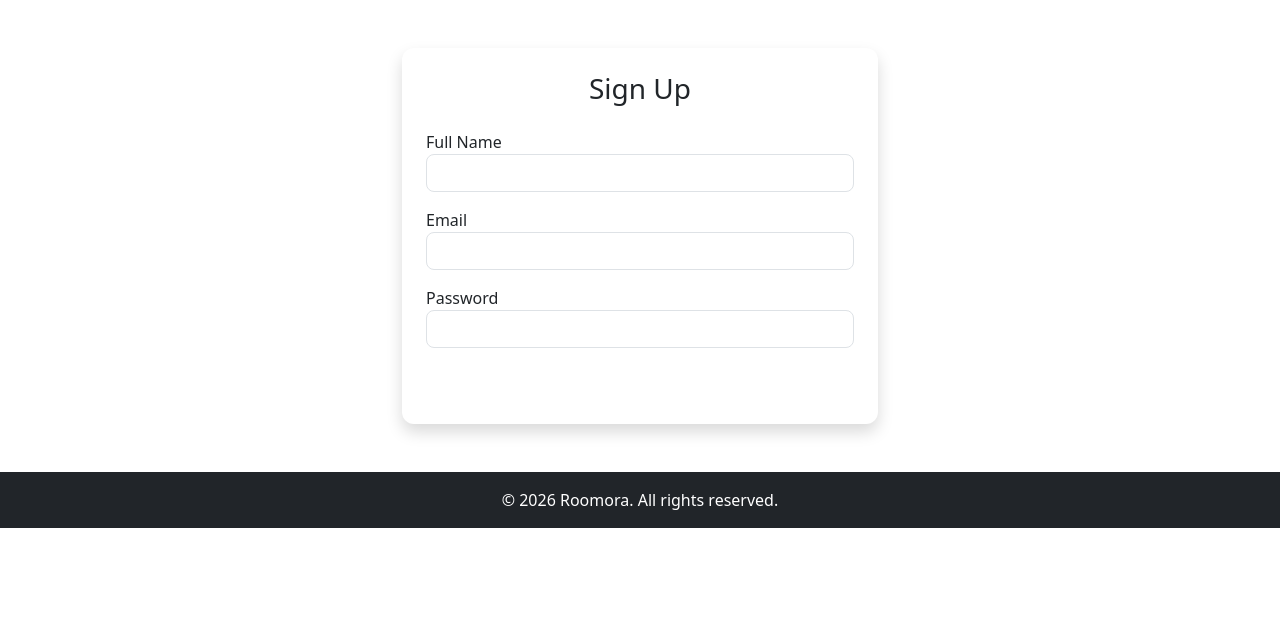
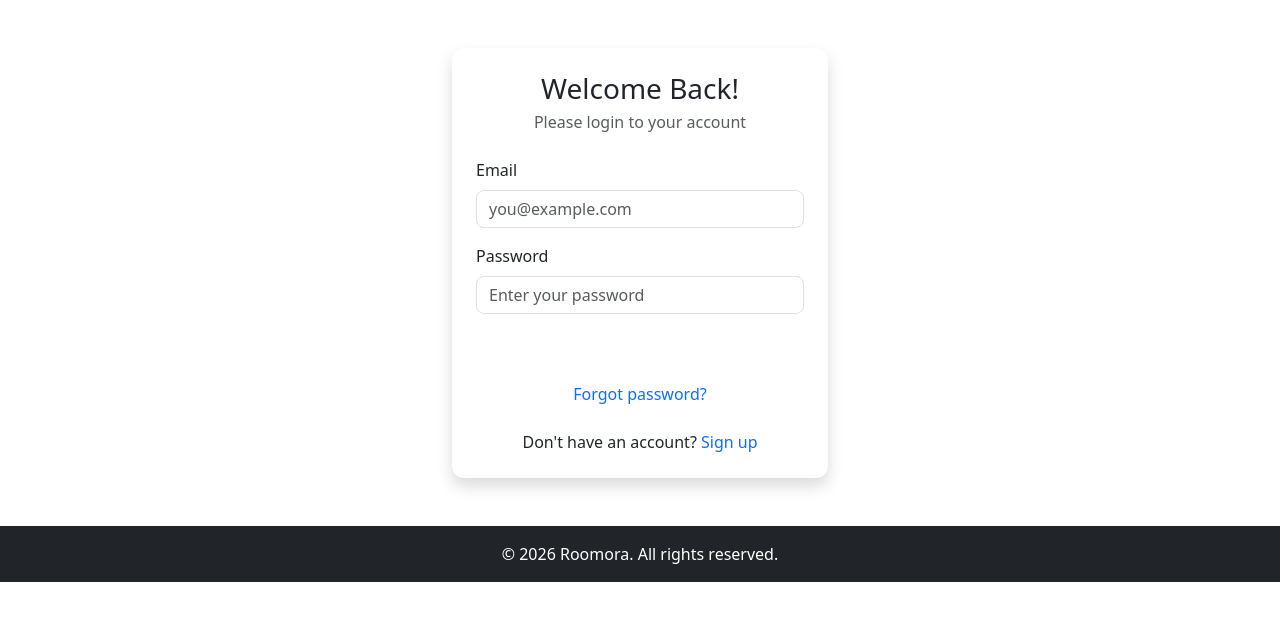
Before and after one commit to Royaltie-byte/Roomora, a PHP site: page /login.php in a window 1280 px wide. Shown: the part 56-677 px from the top of the page. Run offline with PHP 8.4, Linux system fonts and the light colour scheme.

Commit message:
Add auth system features and connect database

```diff
--- a/dashboard.php
+++ b/dashboard.php
@@ -1,8 +1,7 @@
 <?php
 session_start();
 
-if (!isset($_SESSION['user_name'])) {
-    $_SESSION['user_name'] = "Ian Dev";
+if (!isset($_SESSION['id'])) {
     header("Location: login.php");
     exit();
 }
@@ -11,7 +10,7 @@ include("includes/header.php");
 ?>
 
 <div class="container mt-5">
-    <h2>Welcome, <?php echo $_SESSION['user_name']; ?> 👋. Nice to have you back!</h2>
+    <h2>Welcome, <?php echo $_SESSION['name']; ?> 👋. Nice to have you back!</h2>
     <p id="clock" class="text-muted"></p>
 
     <div class="row mt-4">
--- /dev/null
+++ b/db.php
@@ -0,0 +1,14 @@
+<?php
+$host = "localhost";
+$username = "root";
+$password = "";
+$database = "roomora";
+
+$db = mysqli_connect($host,$username,$password,$database);
+
+if(!$db){
+    die("Error:".mysqli_connect_error());
+
+}
+
+?>
--- a/includes/header.php
+++ b/includes/header.php
@@ -21,10 +21,10 @@ if (session_status() === PHP_SESSION_NONE) {
             <a class="navbar-brand" href="index.php">Roomora</a>
 
             <div class="ms-auto">
-                <?php if (isset($_SESSION['user_name'])): ?>
+                <?php if (isset($_SESSION['id'])): ?>
 
                     <span class="text-white me-3">
-                        Hi, <?php echo $_SESSION['user_name']; ?>
+                        Hi, <?php echo $_SESSION['name']; ?>
                     </span>
 
                     <a href="logout.php" class="btn btn-danger btn-sm">
--- a/login.php
+++ b/login.php
@@ -1,28 +1,102 @@
+<?php
+session_start();
+require 'db.php';
+
+?>
 <?php include("includes/header.php"); ?>
 
-<div class="container mt-5" style="max-width: 500px;">
+<div class="container mt-5" style="max-width: 400px;">
     <div class="card shadow p-4">
-        <h3 class="text-center mb-4">Sign Up</h3>
+        <!-- Welcome message -->
+        <h3 class="text-center mb-1">Welcome Back!</h3>
+        <p class="text-center text-muted mb-4">Please login to your account</p>
 
-        <form method="POST">
+
+
+        <!--the authentication process-->
+
+<?php
+if($_SERVER['REQUEST_METHOD'] == 'POST'){
+    $email = htmlspecialchars($_POST['email']);
+    $password = htmlspecialchars($_POST['password']);
+
+    //checking whether the email is in the database.
+    $query = "SELECT *FROM customers WHERE email = '$email' ";
+
+    $result = mysqli_query($db,$query);
+
+    if(mysqli_num_rows($result)==1){
+        $user = mysqli_fetch_assoc($result);
+        $_SESSION['id'] = $user['id'];
+        $_SESSION['name'] = $user['full_name'];
+        $_SESSION['email'] = $user['email'];
+
+        if(password_verify($password,$user['password'])){
+            header("Location: dashboard.php");
+            exit();
+        }else{
+            $error = "Incorrect password, please try again.";
+        }
+
+
+    }else{
+        $error = "That email does not exist, sign up if you don't have an account.";
+    }
+}
+?>
+
+        <!--Error Message-->
+        <?php if(isset($error)) : ?>
+            <div class="alert alert-danger">
+                <?php echo $error;?>
+            </div>
+        <?php endif; ?>
+
+        <!-- Login form -->
+        <form method="POST" action="login.php">
+
             <div class="mb-3">
-                <label>Full Name</label>
-                <input type="text" class="form-control" required>
+                <label for="email" class="form-label">Email</label>
+                <input
+                    type="email"
+                    id="email"
+                    name="email"
+                    class="form-control"
+                    placeholder="you@example.com"
+                    required
+                >
             </div>
 
+
             <div class="mb-3">
-                <label>Email</label>
-                <input type="email" class="form-control" required>
+                <label for="password" class="form-label">Password</label>
+                <input
+                    type="password"
+                    id="password"
+                    name="password"
+                    class="form-control"
+                    placeholder="Enter your password"
+                    required
+                >
             </div>
 
-            <div class="mb-3">
-                <label>Password</label>
-                <input type="password" class="form-control" required>
+
+            <button type="submit" class="btn btn-primary w-100">Login</button>
+
+
+            <div class="text-center mt-3">
+                <a href="forgot-password.php" class="text-decoration-none">Forgot password?</a>
             </div>
+        </form>
 
-            <button class="btn btn-primary w-100">Register</button>
-        </form>
+        <!-- Sign up link -->
+        <div class="text-center mt-4">
+            <span>Don't have an account? </span>
+            <a href="register.php" class="text-decoration-none">Sign up</a>
+        </div>
     </div>
 </div>
 
+
+
 <?php include("includes/footer.php"); ?>
--- a/logout.php
+++ b/logout.php
@@ -1,5 +1,9 @@
+
 <?php
 session_start();
+session_unset();//unset everything in the session.
 session_destroy();
-header('Location: login.php');
+
+header("Location: index.php");//redirect to the landing page.
 exit();
+?>
```
Also changed, not shown: forgot-password.php (added, +80 -0 lines), register.php (+65 -7 lines).
